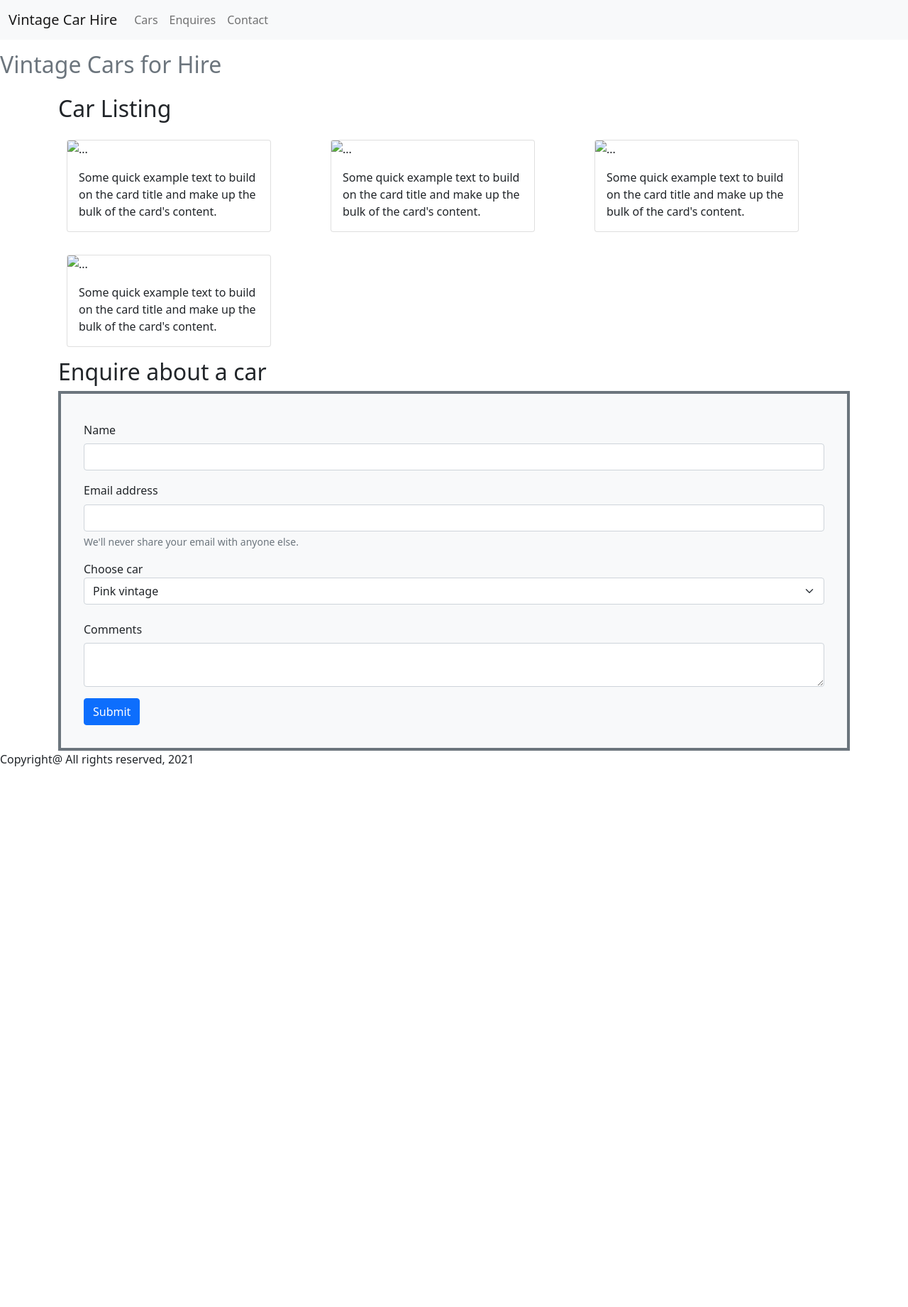
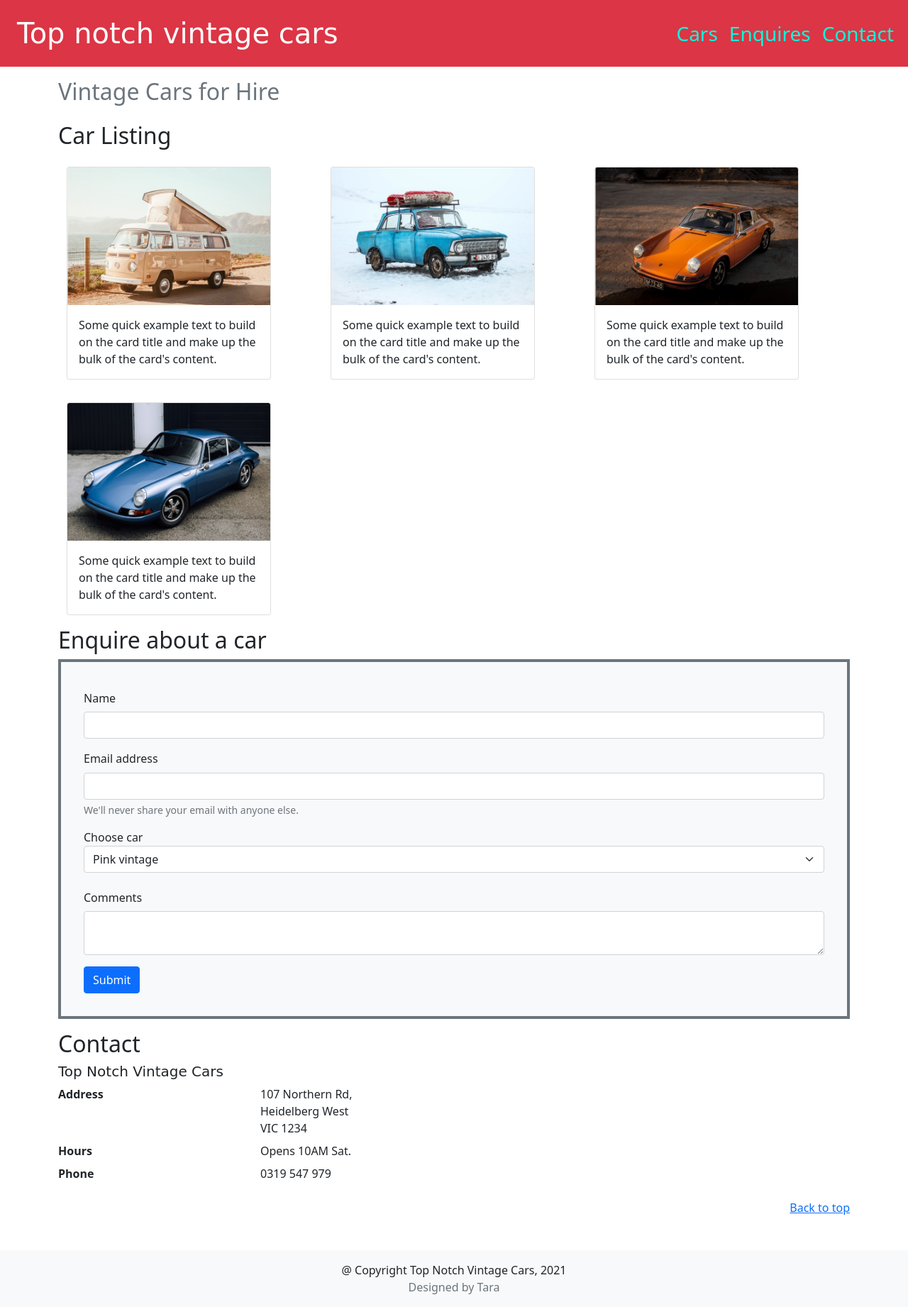
Before and after one commit to metaTara/vintageCarsTara, a plain HTML site: page index.html in a window 1280 px wide. Shown: the whole page at 71% size. Before the commit the page ends 1098 px from the top, so only its background shows below. Drawn offline with nearby package versions, Linux system fonts and the light colour scheme; a web font is replaced by a local one.

Commit message:
basic design complete

```diff
--- a/css/styles.css
+++ b/css/styles.css
@@ -0,0 +1,13 @@
+@import url('https://fonts.googleapis.com/css2?family=Griffy&display=swap');
+
+
+
+.company-name {
+    font-family: 'Griffy', cursive;
+}
+
+.nav-link {
+    color: rgb(0, 255, 221) !important;
+
+
+}
--- a/index.html
+++ b/index.html
@@ -16,26 +16,26 @@
     <link rel="stylesheet" href="./css/styles.css" />
 
    </head>
-  <body>
+  <body id="back-to-top">
 
     <header>
       <!-- navbar: Cars , Enquires, Contact -->
-      <nav class="navbar navbar-expand-lg navbar-light bg-light">
+      <nav class="  navbar navbar-expand-lg navbar-dark bg-danger fs-3">
         <div class="container-fluid">
-          <a class="navbar-brand" href="#">Vintage Car Hire</a>
+          <a class="navbar-brand company-name fs-1 m-1 ps-2" href="#">Top notch vintage cars</a>
           <button class="navbar-toggler" type="button" data-bs-toggle="collapse" data-bs-target="#navbarNav" aria-controls="navbarNav" aria-expanded="false" aria-label="Toggle navigation">
             <span class="navbar-toggler-icon"></span>
           </button>
-          <div class="collapse navbar-collapse" id="navbarNav">
+          <div class="collapse navbar-collapse justify-content-end" id="navbarNav">
             <ul class="navbar-nav">
               <li class="nav-item">
-                <a class="nav-link" aria-current="page" href="#">Cars</a>
+                <a class="nav-link" aria-current="page" href="#cars">Cars</a>
               </li>
               <li class="nav-item">
-                <a class="nav-link" href="#">Enquires</a>
+                <a class="nav-link" href="#enquires">Enquires</a>
               </li>
               <li class="nav-item">
-                <a class="nav-link" href="#">Contact</a>
+                <a class="nav-link" href="#contact">Contact</a>
               </li>
 
             </ul>
@@ -44,7 +44,7 @@
       </nav>
       <!-- End navbar -->
       <!-- Main heading -->
-      <h2 class="text-left text-secondary pt-3 pb-3">Vintage Cars for Hire</h2>
+      <h2 class="container text-left text-secondary pt-3  pb-3">Vintage Cars for Hire</h2>
     </header>
     <main>
       <!-- start section Cars -->
@@ -55,7 +55,7 @@
                 <!-- Card 1 start-->
               <div class="col">
                 <div class="card my-3" style="width: 18rem;">
-                    <img src="..." class="card-img-top" alt="...">
+                    <img src="./images/brown.jpg" class="card-img-top" alt="brown vintage car">
                     <div class="card-body">
                       <p class="card-text">Some quick example text to build on the card title and make up the bulk of the card's content.</p>
                     </div>
@@ -66,7 +66,7 @@
                 <div class="col">
                     <div class="col">
                         <div class="card my-3" style="width: 18rem;">
-                            <img src="..." class="card-img-top" alt="...">
+                            <img src="./images/blue-sedan.jpg" class="card-img-top" alt="blue sedan vintage car">
                             <div class="card-body">
                               <p class="card-text">Some quick example text to build on the card title and make up the bulk of the card's content.</p>
                             </div>
@@ -78,7 +78,7 @@
               <div class="col">
                 <div class="col">
                     <div class="card my-3" style="width: 18rem;">
-                        <img src="..." class="card-img-top" alt="...">
+                        <img src="./images/yellow.jpg" class="card-img-top" alt="yellow vintage car">
                         <div class="card-body">
                           <p class="card-text">Some quick example text to build on the card title and make up the bulk of the card's content.</p>
                         </div>
@@ -90,7 +90,7 @@
                 <div class="col">
                     <div class="col">
                         <div class="card my-3" style="width: 18rem;">
-                            <img src="..." class="card-img-top" alt="...">
+                            <img src="./images/blue.jpg" class="card-img-top" alt="blue vintage car">
                             <div class="card-body">
                               <p class="card-text">Some quick example text to build on the card title and make up the bulk of the card's content.</p>
                             </div>
@@ -105,23 +105,23 @@
       <!-- end section Cars -->
 
       <!-- start section Enquires -->
-      <section class="container" id="enquires ">
+      <section class="container" id="enquires">
 <h2 class="text-left"> Enquire about a car</h2>
 <!-- start enquiry form -->
 <div class="continer bg-secondary p-1 ">
 <form class="bg-light p-3">
     <div class="m-3" >
-        <label for="task-name" class="col-form-label"> Name</label>
-        <input type="text" class="form-control" id="task-name" name="task-name">
+        <label for="form-name" class="col-form-label"> Name</label>
+        <input type="text" class="form-control" id="form-name" name="form-name">
       </div>
       <div class="m-3">
-        <label for="exampleInputEmail1" class="form-label">Email address</label>
-        <input type="email" class="form-control" id="exampleInputEmail1" aria-describedby="emailHelp">
+        <label for="form-email" class="form-label">Email address</label>
+        <input type="email" name ="form-email" class="form-control" id="form-email" aria-describedby="emailHelp">
         <div id="emailHelp" class="form-text">We'll never share your email with anyone else.</div>
       </div>
       <div class="m-3 form-group">
-        <label for="exampleFormControlSelect1">Choose car</label>
-        <select class="form-select" id="exampleFormControlSelect1">
+        <label for="form-selectCar">Choose car</label>
+        <select class="form-select" id="form-selectCar1" name="form-selectCar">
           <option>Pink vintage</option>
           <option>Blue sedan</option>
           <option>Grey BMW</option>
@@ -130,8 +130,8 @@
       </div>
 
       <div class="m-3">
-        <label for="description" class="col-form-label">Comments</label>
-        <textarea class="form-control" id="description" name="description"></textarea>
+        <label for="form-comments" class="col-form-label">Comments</label>
+        <textarea class="form-control" id="form-comments" name="form-comments"></textarea>
       </div>
       <div class="m-3">
         <button class="btn btn-primary" type="submit">Submit</button>
@@ -142,14 +142,40 @@
       </section>
       <!-- end section Enquires -->
       <!-- start section Contact -->
-      <section id="contact"></section>
+      <section class="container my-3" id="contact">
+
+        <h2 class="text-left"> Contact</h2>
+        <h5 class="company-name fs-5">Top Notch Vintage Cars</h5>
+<dl class="row">
+    <dt class="col-sm-3">Address</dt>
+    <dd class="col-sm-9">107 Northern Rd,<br> Heidelberg West<br> VIC 1234</dd>
+
+    <dt class="col-sm-3">Hours</dt>
+    <dd class="col-sm-9"> Opens 10AM Sat.</dd>
+    <dt class="col-sm-3">Phone</dt>
+    <dd class="col-sm-9"> 0319 547 979</dd>
+  </dl>
+
+
+      </section>
       <!-- end section Contact -->
+      <section class="container text-end">
+          <a href="#back-to-top">Back to top</a>
+
+      </section>
     </main>
     <!-- back to to button -->
     <!-- footer start -->
-    <footer>
-      <p>Copyright@ All rights reserved, 2021</p>
-    </footer>
+    <footer class="p-3 mt-5 container-fluid bg-light text-center ">
+        <div class=" container">
+          <div class="text-center">@ Copyright Top Notch Vintage Cars, 2021 </div>
+          <div><span class="text-muted">Designed by Tara</span>
+        </div>
+
+
+      </footer>
     <!-- footer end -->
   </body>
+  <script src="https://cdn.jsdelivr.net/npm/bootstrap@5.1.0/dist/js/bootstrap.bundle.min.js"
+  integrity="sha384-U1DAWAznBHeqEIlVSCgzq+c9gqGAJn5c/t99JyeKa9xxaYpSvHU5awsuZVVFIhvj" crossorigin="anonymous"></script>
 </html>
```
Also changed, not shown: images/blue-sedan.jpg (added), images/blue.jpg (added), images/brown.jpg (added), images/red.jpg (added), images/yellow.jpg (added), 1 other file.
